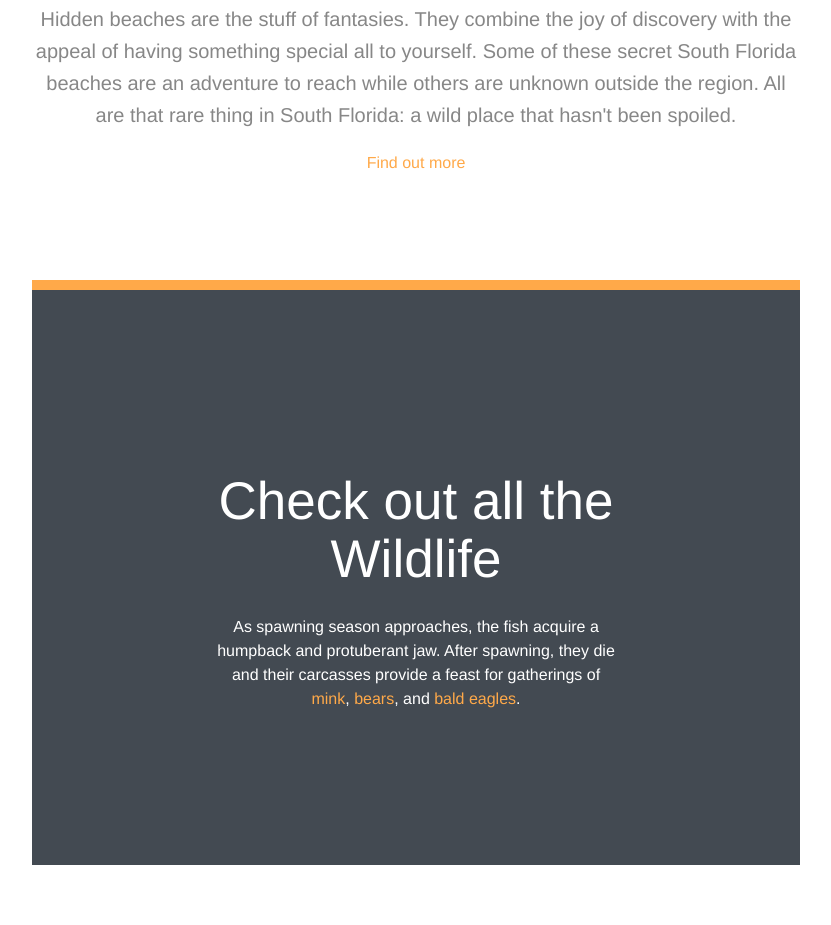
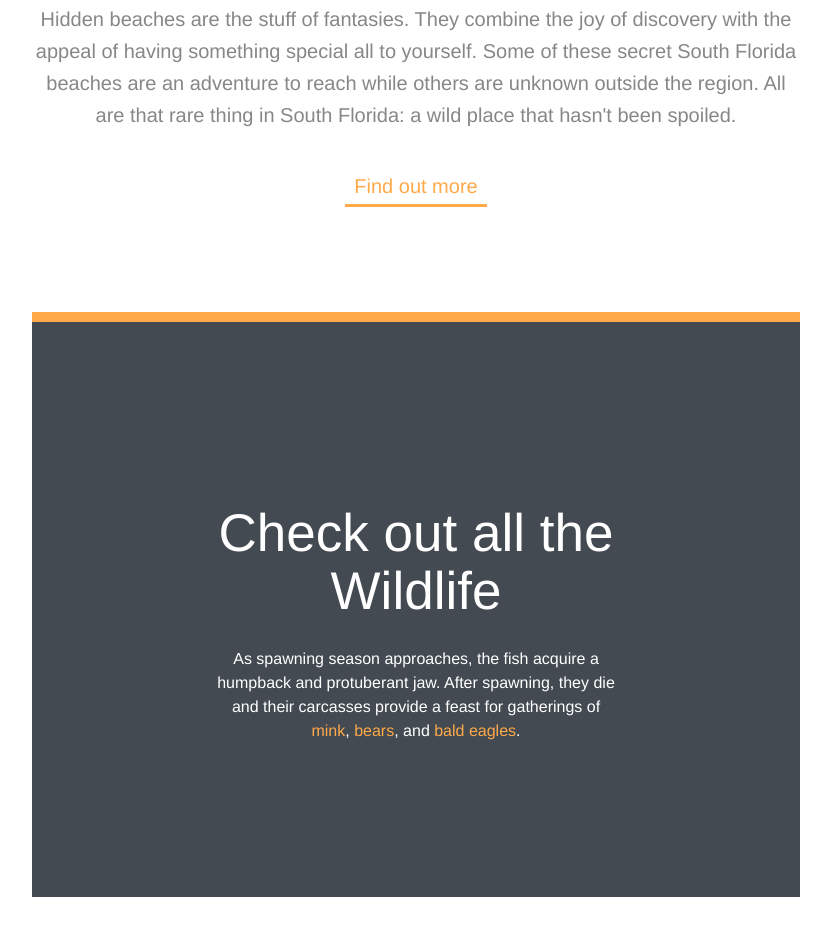
Before and after one commit to jphoeckele/CSS_Basics, a plain HTML site: page index.html in a window 1280 px wide. Shown: the part 296-1221 px from the top of the page, without its empty margins (224-1055 px from the left). Drawn offline with Linux system fonts and the light colour scheme.

Commit message:
added extra padding and inline block css to a tags

```diff
--- a/css/style.css
+++ b/css/style.css
@@ -28,12 +28,18 @@ h3 {
   margin-bottom: 1.7em; /* 34px */
 }
 
+/*li {
+  display: inline-block;
+  padding: 0 12px;
+  border-right: solid 1px;
+  margin: 80px 0;
+}*/
+
 /* Pseudo-classes */
 
 a:link {
   color: rgb(255, 169, 73);
   text-decoration: none;
-
 }
 
 a:visited {
@@ -70,6 +76,14 @@ a:active {
   text-align: center;
 }
 
+.callout {
+  font-size: 1.25em;
+  border-bottom: 3px solid;
+  padding: 0 9px 3px;
+  margin-top: 20px;
+  display: inline-block;
+}
+
 .main-footer {
   padding-top: 60px;
   padding-bottom: 60px;
--- a/index.html
+++ b/index.html
@@ -13,7 +13,7 @@
     <p class="intro">
      Hidden beaches are the stuff of fantasies. They combine the joy of discovery with the appeal of having something special all to yourself. Some of these secret South Florida beaches are an adventure to reach while others are unknown outside the region. All are that rare thing in South Florida: a wild place that hasn't been spoiled.
    </p>
-   <a href="#">Find out more</a>
+   <a class="callout" href="#more">Find out more</a>
    <div class="wildlife">
         <h2>Check out all the Wildlife</h2>
         <p>
@@ -21,7 +21,7 @@
         </p>
       </div>
 
-  <a href="#wildlife">See the Wildlife</a>
+  <a class="callout" href="#wildlife">See the Wildlife</a>
 </div><!-- End .primary-content -->
 
 <div class="secondary-content t-border" >
```
